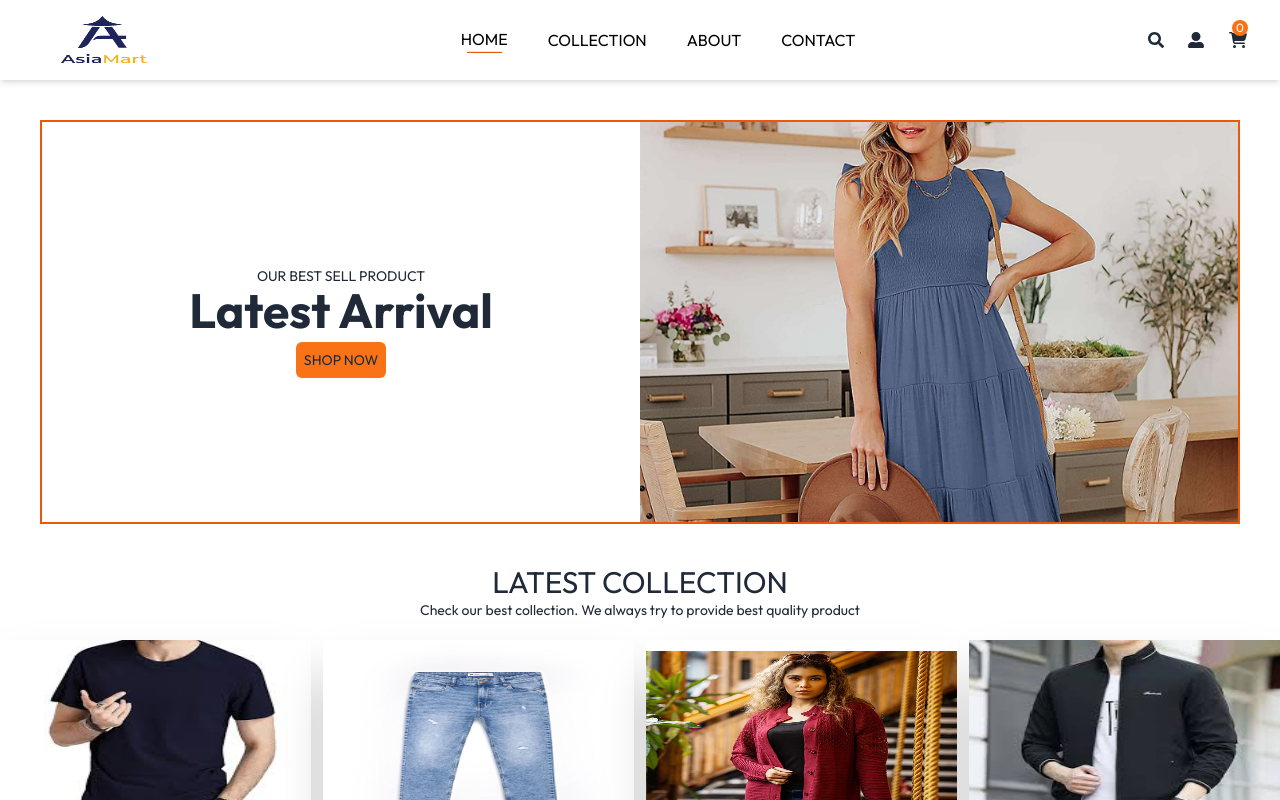
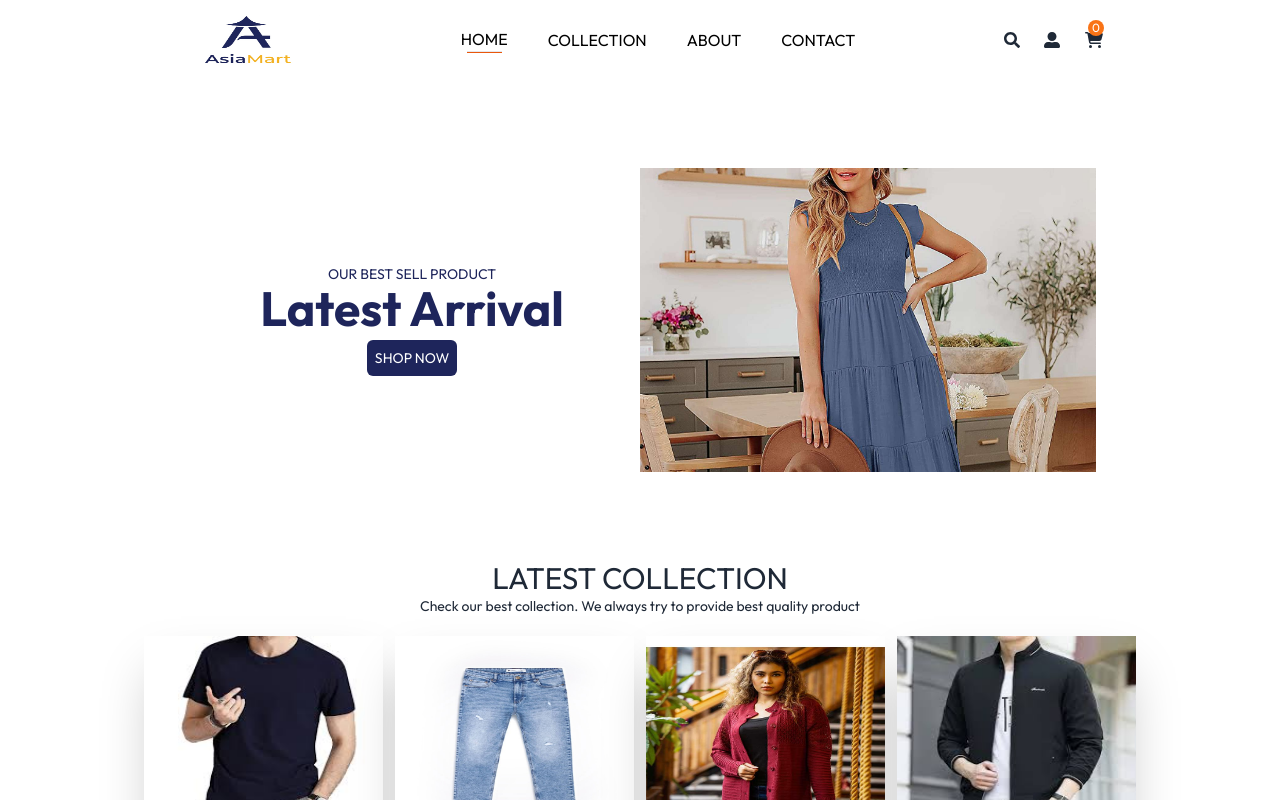
Before and after one commit to mdkabirulhossain/AsiaMart, a React (Vite) app in the folder frontend/: page / in a window 1280 px wide. Shown: the top 800 px of the page. Built offline with nearby package versions, Linux system fonts and the light colour scheme.

Commit message:
Updated Hero section

```diff
--- a/frontend/src/components/Header/Header.jsx
+++ b/frontend/src/components/Header/Header.jsx
@@ -11,7 +11,7 @@ const Header = () => {
     const [visible, setVisible] = useState(false);
     const { setShowSearch, getCartCount } = useContext(ShopContext);
     return (
-        <div className='flex justify-between items-center shadow-md h-20 bg-white pr-2 md:pr-6'>
+        <div className=' head flex justify-between items-center  h-20 bg-white pr-2 md:pr-6'>
             <div>
                 {/* <Link to='/'><h1 className='text-orange-500 p-2'>AsiaMart</h1></Link> */}
                 <Link to='/'><img src={logo} className='w-24 md:w-36 h-14 ml-2 md:ml-8' alt="" srcset="" /></Link>
--- a/frontend/src/components/Hero/Hero.jsx
+++ b/frontend/src/components/Hero/Hero.jsx
@@ -5,15 +5,18 @@ import { Link } from 'react-router-dom';
 
 const Hero = () => {
     return (
-        <div className='hero-section flex justify-between items-center m-10 border-2 border-orange-600'>
+        <div className='hero-section flex justify-between items-center m-10 '>
             <div className="hero-left flex flex-col items-center w-1/2 ">
-                <p className='text-sm'>OUR BEST SELL PRODUCT</p>
-                <p className='text-5xl font-bold'>Latest Arrival</p>
-                <Link to="/collection"><p className='text-sm bg-orange-500 p-2 rounded-md mt-2'>SHOP NOW</p></Link>
+                <p className='text-sm text-[#1E255B]'>OUR BEST SELL PRODUCT</p>
+                <p className='text-5xl font-bold text-[#1E255B]'>Latest Arrival</p>
+                <Link to="/collection"><p className='text-sm bg-[#1E255B] p-2 rounded-md mt-2 text-white'>SHOP NOW</p></Link>
 
             </div>
-            <div className='hero-right w-1/2 h-[400px]'>
+            {/* <div className='hero-right w-1/2 h-[400px]'>
                 <img src={img} alt="" className='w-full h-full' />
+            </div> */}
+            <div className='hero-right w-1/2 h-[400px] flex items-center justify-center'>
+                <img src={img} alt="" className='w-full h-full object-contain' />
             </div>
         </div>
     );
--- a/frontend/src/components/LatestCollection/LatestCollection.jsx
+++ b/frontend/src/components/LatestCollection/LatestCollection.jsx
@@ -12,7 +12,7 @@ const LatestCollection = () => {
 
     //  console.log(product_items)
     return (
-        <div>
+        <div className='bg-white'>
             <p className='text-center text-3xl '>LATEST COLLECTION</p>
             <p className='text-center text-sm '>Check our best collection. We always try to provide best quality product</p>
             <div className="grid gap-3 grid-cols-2 my-5 md:grid-cols-3 lg:grid-cols-4">
--- a/frontend/src/main.jsx
+++ b/frontend/src/main.jsx
@@ -7,9 +7,13 @@ import StoreContextProvider from './Context/ShopContext.jsx'
 
 
 createRoot(document.getElementById('root')).render(
-  <StrictMode>
-    <StoreContextProvider>
-      <RouterProvider router={router} />
-    </StoreContextProvider>
-  </StrictMode>,
+  <div className="bg-white">
+    <div className="max-w-screen-lg mx-auto px-4">
+      <StrictMode>
+        <StoreContextProvider>
+          <RouterProvider router={router} />
+        </StoreContextProvider>
+      </StrictMode>
+    </div>
+  </div>
 )
```
